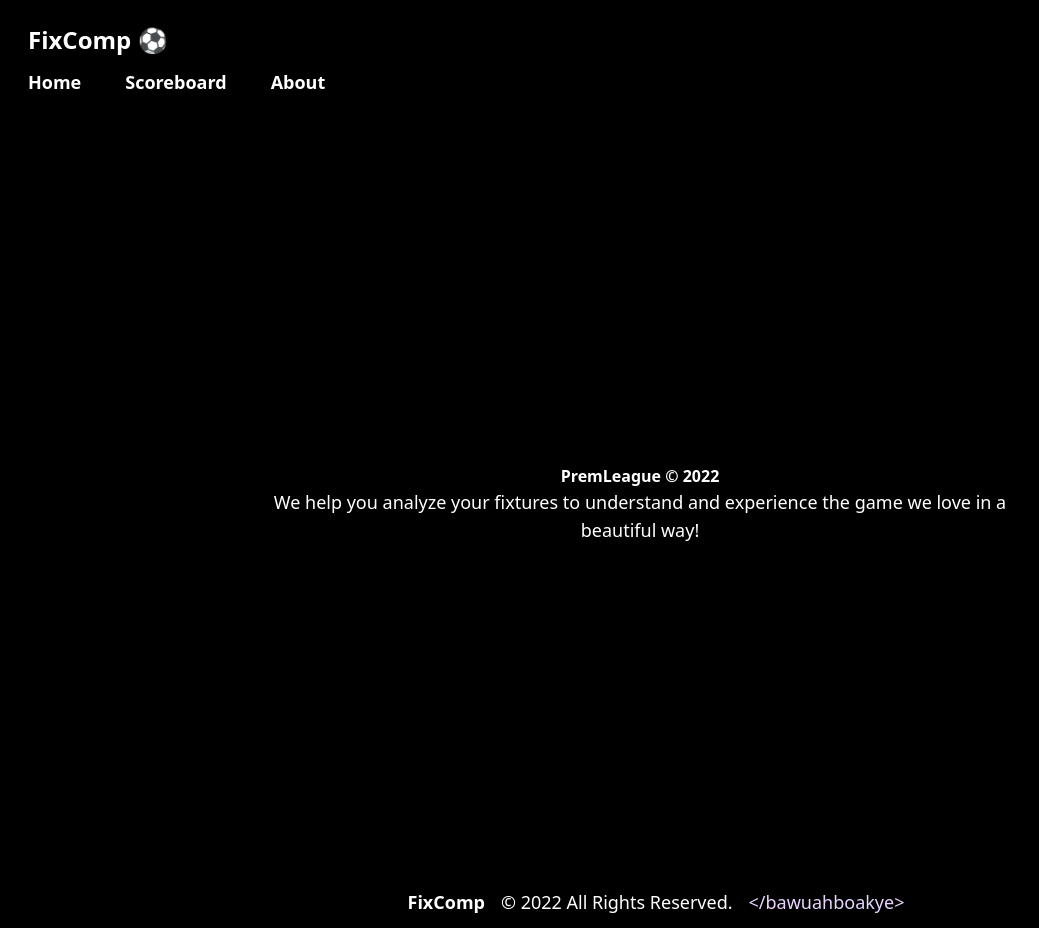
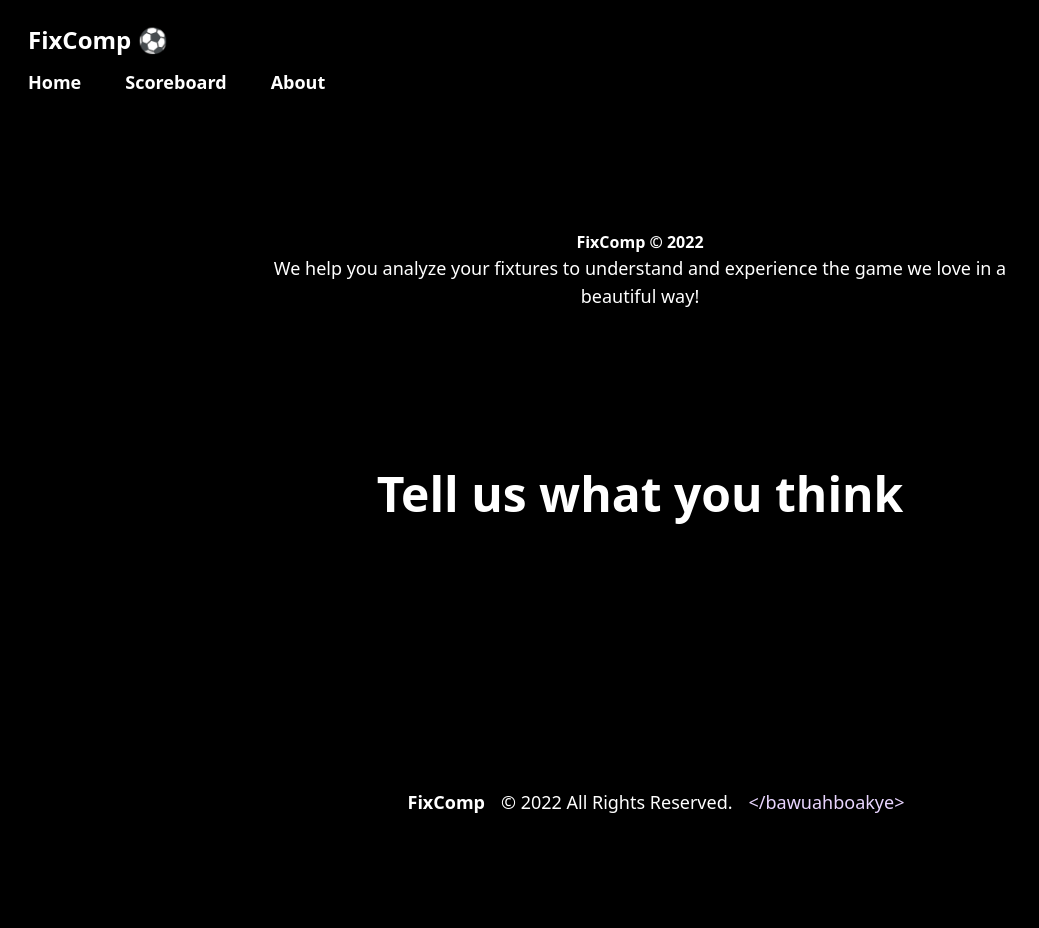
Before and after one commit to koobawuah/premleague, a Next.js app: page /about in a window 1280 px wide. Shown: the whole page, without its empty margins (0-1039 px from the left). After the commit the page ends 828 px from the top, so only its background shows below. Built offline with nearby package versions, Linux system fonts and the light colour scheme.

Commit message:
feat: updating the pages and content

```diff
--- a/pages/about.js
+++ b/pages/about.js
@@ -1,3 +1,4 @@
+import Link from 'next/link'
 import { Layout } from '../components'
 
 const About = () => {
@@ -7,9 +8,13 @@ const About = () => {
     return (
         <div>
         <Layout>
-            <div className="w-full h-screen flex flex-col justify-center items-center text-white">
-                <h2 className="font-black"> PremLeague &copy; {d.getFullYear()} </h2>
+            <div className="h-[700px] flex flex-col justify-center items-center text-white">
+                <h2 className="font-black"> FixComp &copy; {d.getFullYear()} </h2>
                 <p className="max-w-3xl text-center text-lg"> We help you analyze your fixtures to understand and experience the game we love in a beautiful way! </p>
+
+                <Link href="https://21gzzpe79j5.typeform.com/to/A2bADUFD">
+                    <a className="text-5xl text-white font-black my-40 hover:underline">Tell us what you think</a>
+                </Link>
             </div>
         </Layout>
         </div>
--- a/pages/index.js
+++ b/pages/index.js
@@ -1,28 +1,29 @@
-import React from 'react'
-import Head from 'next/head'
-import Image from 'next/image'
-import { Layout,  FixturesContainer, FixtureList } from '../components'
+import React from "react";
+import Head from "next/head";
+import Image from "next/image";
+import { Layout, FixturesContainer, FixtureList } from "../components";
 
 export async function getStaticProps() {
+  const seasonyear = "2022";
+  const leagueid = 39;
+  const baseurl = `https://api-football-v1.p.rapidapi.com/v3/fixtures?league=${leagueid}&season=${seasonyear}`;
+  const options = {
+    method: "GET",
+    headers: {
+      "X-RapidAPI-Key": "d11830e3demsh20f2c94e390d674p17f9bejsne0f18afbff9d",
+      "X-RapidAPI-Host": "api-football-v1.p.rapidapi.com",
+    },
+  };
+  const data = await fetch(baseurl, options);
+  const rawFixtures = await data.json();
+  const f = rawFixtures?.response.filter(
+    (stat) => stat.fixture.status.short !== "FT"
+  );
+  const fixtures = rawFixtures;
 
-    const seasonyear = '2022'
-    const baseurl = `https://api-football-v1.p.rapidapi.com/v3/fixtures?league=39&season=${seasonyear}`
-    const options = {
-        method: 'GET',
-        headers: {
-			'X-RapidAPI-Key': 'd11830e3demsh20f2c94e390d674p17f9bejsne0f18afbff9d',
-		    'X-RapidAPI-Host': 'api-football-v1.p.rapidapi.com'
-        }
-    }
-    const data = await fetch(baseurl, options)
-    const rawFixtures = await data.json()
-    const f = rawFixtures?.response.filter( stat => stat.fixture.status.short !== "FT" )
-    const fixtures = rawFixtures
-
-
-    const teamsEp = `https:///api-football-v1.p.rapidapi.com/v3/teams?league=39&season=2022`
-    const teamData = await fetch(teamsEp, options)
-    const teams = await teamData.json()
+  const teamsEp = `https:///api-football-v1.p.rapidapi.com/v3/teams?league=39&season=2022`;
+  const teamData = await fetch(teamsEp, options);
+  const teams = await teamData.json();
 
   return {
     props: {
@@ -31,28 +32,27 @@ export async function getStaticProps() {
       f,
     },
     revalidate: 60 * 60 * 24,
-    }
+  };
 }
 
-export default function Home({fixtures, teams, f}) {
-
-    const datafix = fixtures?.response
-    const teamsData = teams?.response
-    const [arr, setArr] = React.useState([])
+export default function Home({ fixtures, teams, f }) {
+  const datafix = fixtures?.response;
+  const teamsData = teams?.response;
+  const [arr, setArr] = React.useState([]);
 
   function addFixtureList() {
-        setArr([...arr, Math.random() * 2000000000])
+    setArr([...arr, Math.random() * 2000000000]);
   }
 
-    function removeFixtureList(){
-        arr.pop()
-        setArr([...arr])
+  function removeFixtureList() {
+    arr.pop();
+    setArr([...arr]);
   }
 
   return (
-    <div>
+    <div className="">
       <Head>
-        <title>Premleague Fixtures App</title>
+        <title>FixComp Fixtures App</title>
         <meta name="description" content="Generated by create next app" />
         <link rel="icon" href="/favicon.ico" />
       </Head>
@@ -60,7 +60,16 @@ export default function Home({fixtures, teams, f}) {
       <Layout>
         <div className="my-5">
           <div className="max-w-fit p-3 flex items-center bg-purple-700 border-transparent rounded-xl">
-                <span className="px-2 py-1 mr-3 border-transparent rounded-full bg-white"> <Image src={datafix[0].league.logo} width={40} height={40} layout="fixed" alt="EPL logo" /> </span>
+            <span className="px-2 py-1 mr-3 border-transparent rounded-full bg-white">
+              {" "}
+              <Image
+                src={datafix[0].league.logo}
+                width={40}
+                height={40}
+                layout="fixed"
+                alt="EPL logo"
+              />{" "}
+            </span>
             <h1 className="font-black">Premier League</h1>
           </div>
         </div>
@@ -71,13 +80,19 @@ export default function Home({fixtures, teams, f}) {
 
         <div className="w-full flex flex-row space-between">
           <div className="mt-6 flex">
-                <button onClick={ () => addFixtureList() } className="p-4 ml-4 text-xl font-bold text-white bg-slate-900">
+            <button
+              onClick={() => addFixtureList()}
+              className="p-4 ml-4 text-xl font-bold text-white bg-slate-900"
+            >
               + Add New Column
             </button>
           </div>
 
           <div className="mt-6 flex">
-                <button onClick={ () => removeFixtureList() } className="p-4 ml-4 text-xl font-bold text-white bg-slate-900">
+            <button
+              onClick={() => removeFixtureList()}
+              className="p-4 ml-4 text-xl font-bold text-white bg-slate-900"
+            >
               - Close Last Column
             </button>
           </div>
@@ -85,17 +100,21 @@ export default function Home({fixtures, teams, f}) {
 
         <div className="flex space-x-10 overflow-x-scroll py-4">
           <FixturesContainer>
-                {
-                    arr.length == 0
-                    ?(addFixtureList())
-                    :arr.map( (i, index) => (<FixtureList key={index} data={f.length!==0?datafix:f} teamsData={teamsData} name={i} />))
-                }
+            {arr.length == 0
+              ? addFixtureList()
+              : arr.map((i, index) => (
+                  <FixtureList
+                    key={index}
+                    data={f.length !== 0 ? datafix : f}
+                    teamsData={teamsData}
+                    name={i}
+                  />
+                ))}
           </FixturesContainer>
         </div>
       </Layout>
-
     </div>
-  )
+  );
 }
 
 //deploy application online
--- /dev/null
+++ b/pages/scoreboard.js
@@ -0,0 +1,13 @@
+import { Layout } from "../components";
+
+const Scoreboard = () => {
+  return (
+    <Layout>
+      <div className="h-[750px]">
+        <h2> Scores </h2>
+      </div>
+    </Layout>
+  );
+};
+
+export default Scoreboard;
```
Lines whose indentation alone changed are shown as unchanged.
